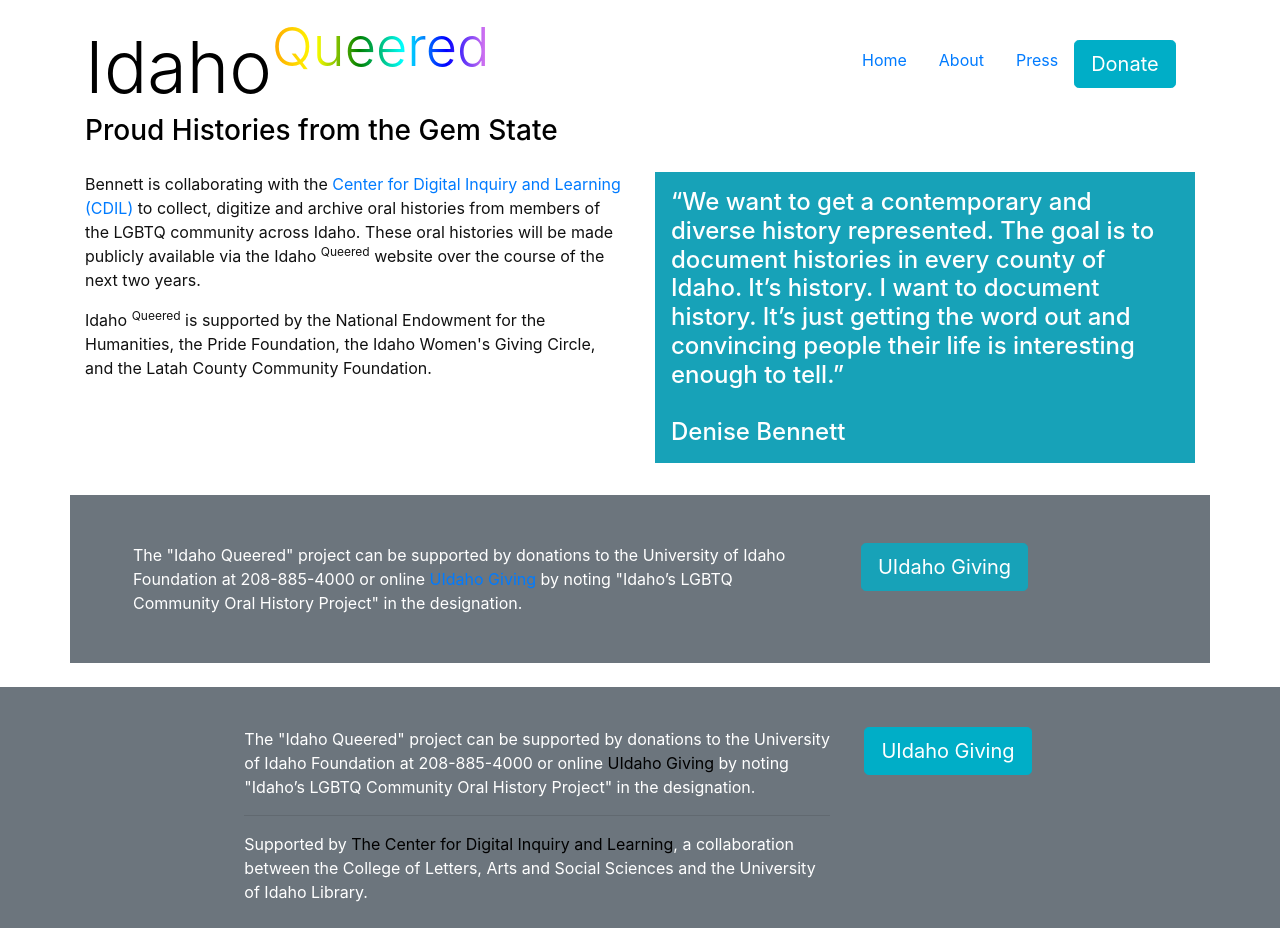
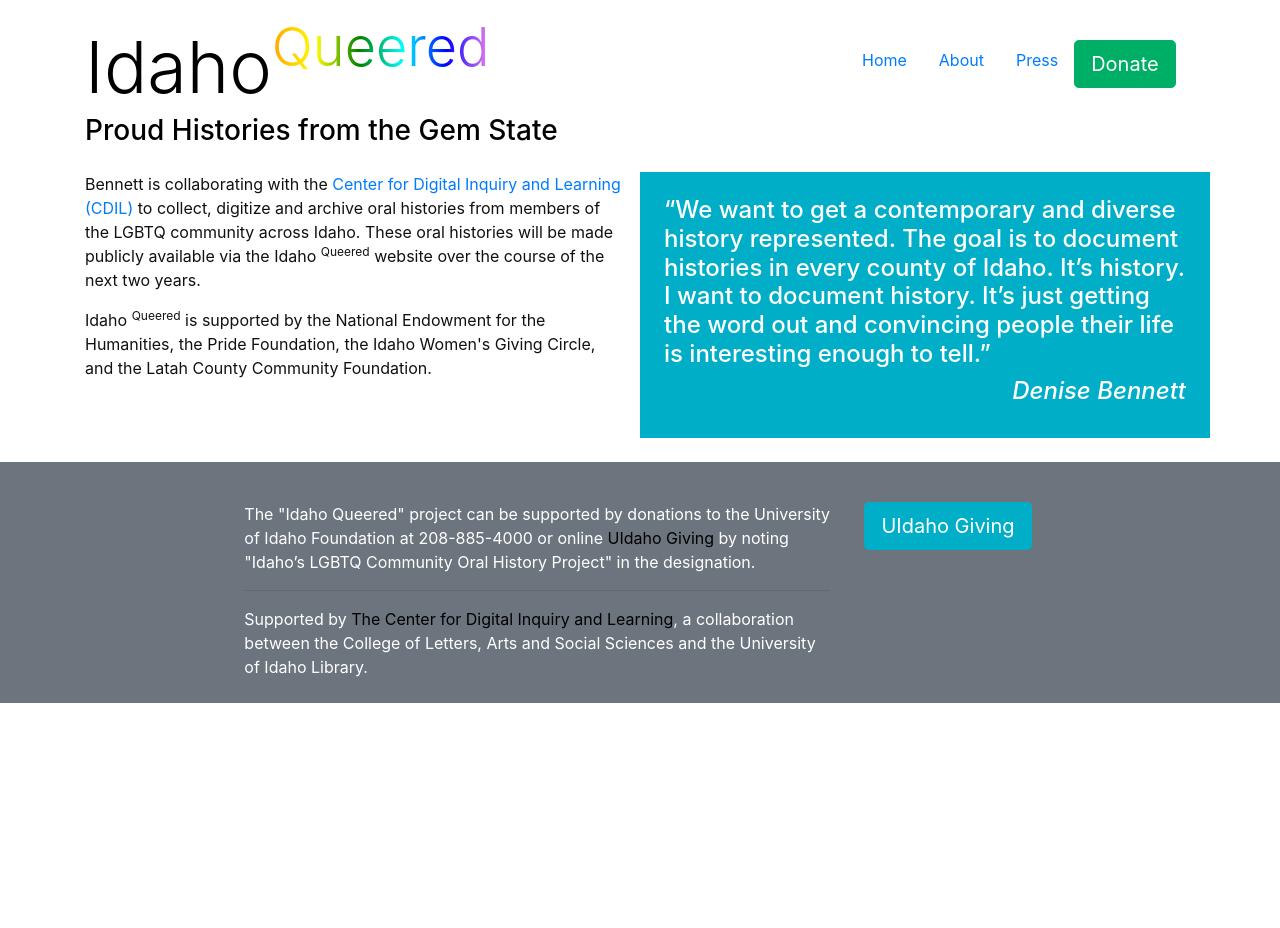
Before and after one commit to uidaholib/queered_source_original, a Jekyll site: the page built from about.html, in a window 1280 px wide. Built offline with Jekyll 4.4.1, drawn with Linux system fonts in a browser that asks for light colours; after the commit the page ends 900 px from its top, so only the background shows below that.

Commit message:
tweak about page

```diff
--- a/_includes/header.html
+++ b/_includes/header.html
@@ -18,7 +18,7 @@
                     <a class="nav-link" href="https://www.uidaho.edu/class/jamm/news/bennett">Press</a>
                 </li>
                 <li class="nav-item">
-                    <button type="button" class="btn btn-lg btn-clearwater nav-link" data-toggle="modal" data-target="#donateModal">Donate</button>
+                    <button type="button" class="btn btn-lg btn-palouse-green nav-link" data-toggle="modal" data-target="#donateModal">Donate</button>
                     <!-- donate modal -->
                     <div class="modal fade" id="donateModal" tabindex="-1" role="dialog" aria-labelledby="donateModalLabel" aria-hidden="true">
                         <div class="modal-dialog" role="document">
--- a/_sass/_buttons.scss
+++ b/_sass/_buttons.scss
@@ -106,6 +106,9 @@
 .palouse-green{
     color:$palouse-green !important;
 }
+.bg-palouse-green{
+    background-color:$palouse-green !important;
+}
 
 .border-palouse-green{
     border-color:$palouse-green !important;
@@ -138,7 +141,9 @@
 .border-clearwater{
     border-color:$clearwater !important;
 }
-
+.bg-clearwater {
+    background-color: $clearwater !important;
+}
 .btn-clearwater-light{
     color: #fff;
     background-color: $clearwater-light;
--- a/about.html
+++ b/about.html
@@ -5,23 +5,18 @@
 
 <div class="container">
     <div class="row pt-3">
-<div class="col-sm-6">
 
-                <p>Bennett is collaborating with the <a href="https://cdil.lib.uidaho.edu">Center for Digital Inquiry and Learning (CDIL)</a> to collect, digitize and archive oral histories from members of the LGBTQ community across Idaho. These oral histories will be made publicly available via the Idaho <sup>Queered</sup> website over the course of the next two years.</p>
-                <p>Idaho <sup>Queered</sup> is supported by the National Endowment for the Humanities, the Pride Foundation, the Idaho Women's Giving Circle, and the Latah County Community Foundation.</p>
+        <div class="col-md-6">
+            <!--<img src="{{ '/assets/images/idaho-queered-sm.jpg' | relative_url }}" class="img-fluid float-left pr-2" style="max-height: 350px;">-->
+            <p>Bennett is collaborating with the <a href="https://cdil.lib.uidaho.edu">Center for Digital Inquiry and Learning (CDIL)</a> to collect, digitize and archive oral histories from members of the LGBTQ community across Idaho. These oral histories will be made publicly available via the Idaho <sup>Queered</sup> website over the course of the next two years.</p>
+            <p>Idaho <sup>Queered</sup> is supported by the National Endowment for the Humanities, the Pride Foundation, the Idaho Women's Giving Circle, and the Latah County Community Foundation.</p>
+        </div>
 
+        <div class="col-md-6 bg-clearwater text-white p-4">
+            <h4 class=""> “We want to get a contemporary and diverse history represented. The goal is to document histories in every county of Idaho. It’s history. I want to document history. It’s just getting the word out and convincing people their life is interesting enough to tell.”</h4>
+            <h4 class="text-right"><em>Denise Bennett</em></h4>
+        </div>
+
+    </div>
 
 </div>
-<div class="col-sm-6">
-        <h4 class="bg-info text-white p-3"> “We want to get a contemporary and diverse history represented. The goal is to document histories in every county of Idaho. It’s history. I want to document history. It’s just getting the word out and convincing people their life is interesting enough to tell.”<br/><br>
-        <span class="text-right">Denise Bennett</span></h4>
-    </div>
-    </div>
-    <div class="row bg-secondary text-white p-5 mt-4">
-        <div class="col-sm-8 ">
-                The "Idaho Queered" project can be supported by donations to the University of Idaho Foundation at 208-885-4000 or online <a href="https://uidaho.edu/giving">UIdaho Giving</a> by noting "Idaho’s LGBTQ Community Oral History Project" in the designation. <br>
-            </div>
-            <div class="col-sm-3 text-center "> <a href="https://uidaho.edu/giving" class="mt-0 btn btn-info btn-lg" >UIdaho Giving</a>
-            </div>
-        </div>
-</div>
```
